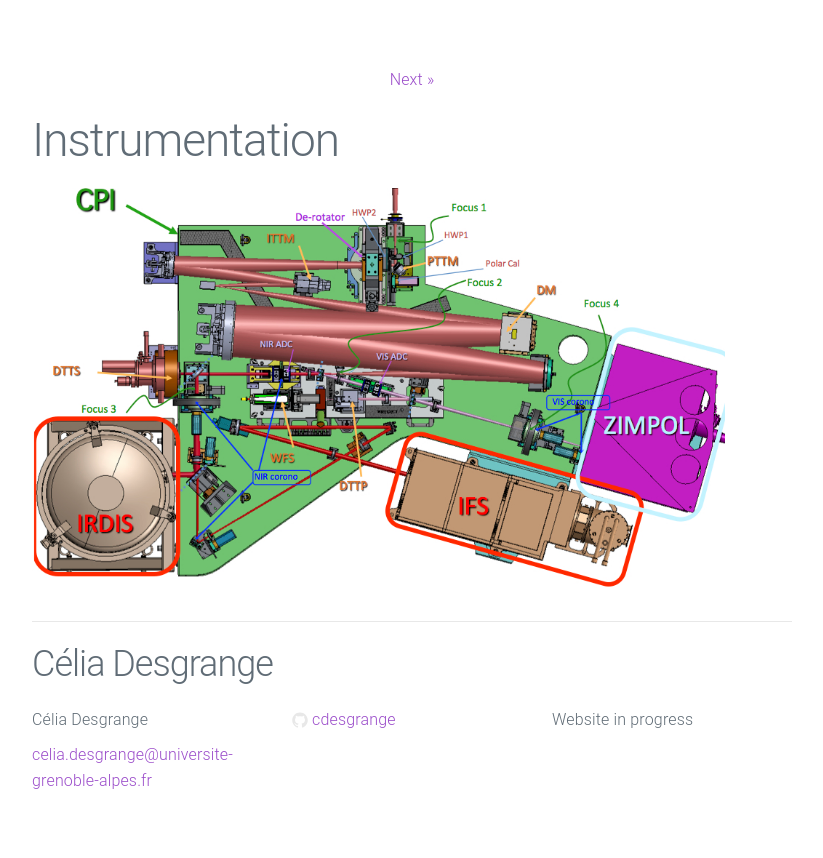
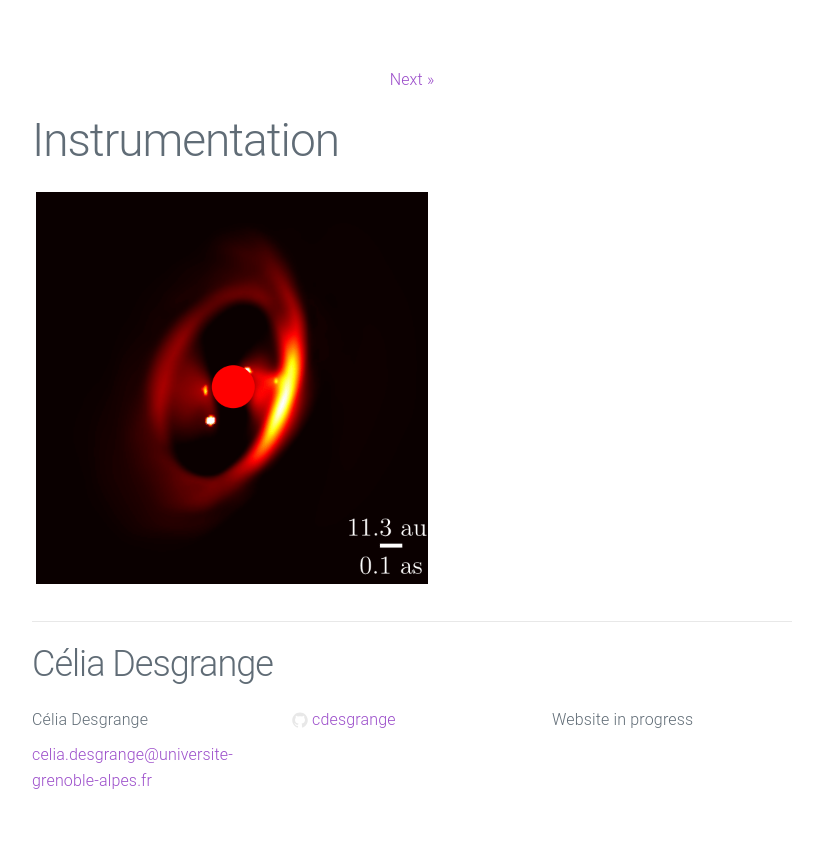
Before and after one commit to cdesgrange/cdesgrange.github.io, a Jekyll site: the page built from _posts/2022-04-24-instrumentation.markdown, in a window 1280 px wide. Shown: the part 249-1107 px from the top of the page, without its empty margins (228-1051 px from the left). Built offline with Jekyll 4.4.1, drawn with Linux system fonts in a browser that asks for light colours.

Commit message:
Update 2022-04-24-instrumentation.markdown

```diff
--- a/_posts/2022-04-24-instrumentation.markdown
+++ b/_posts/2022-04-24-instrumentation.markdown
@@ -5,4 +5,4 @@ date:   2022-04-24 15:39:40
 preview: fig/PDS_70-1.png
 ---
 
-<img src="/fig/sphere.jpeg" height="400">
+<img src="/fig/PDS_70-1.png" height="400">
```
